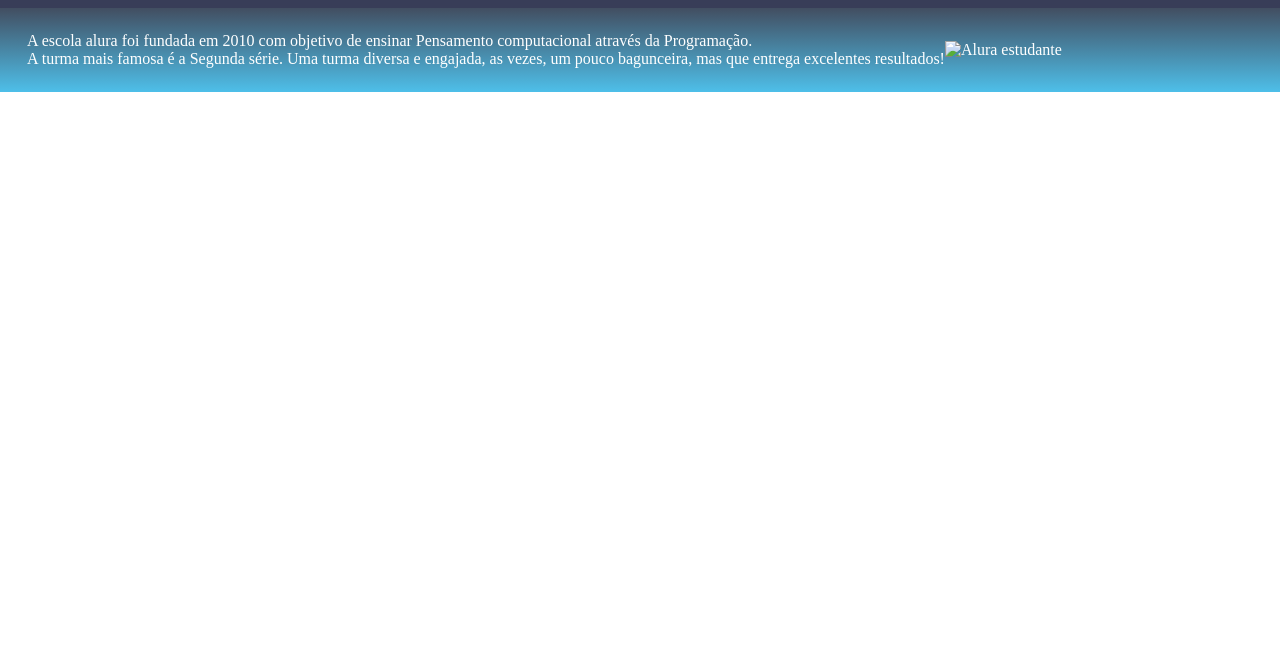
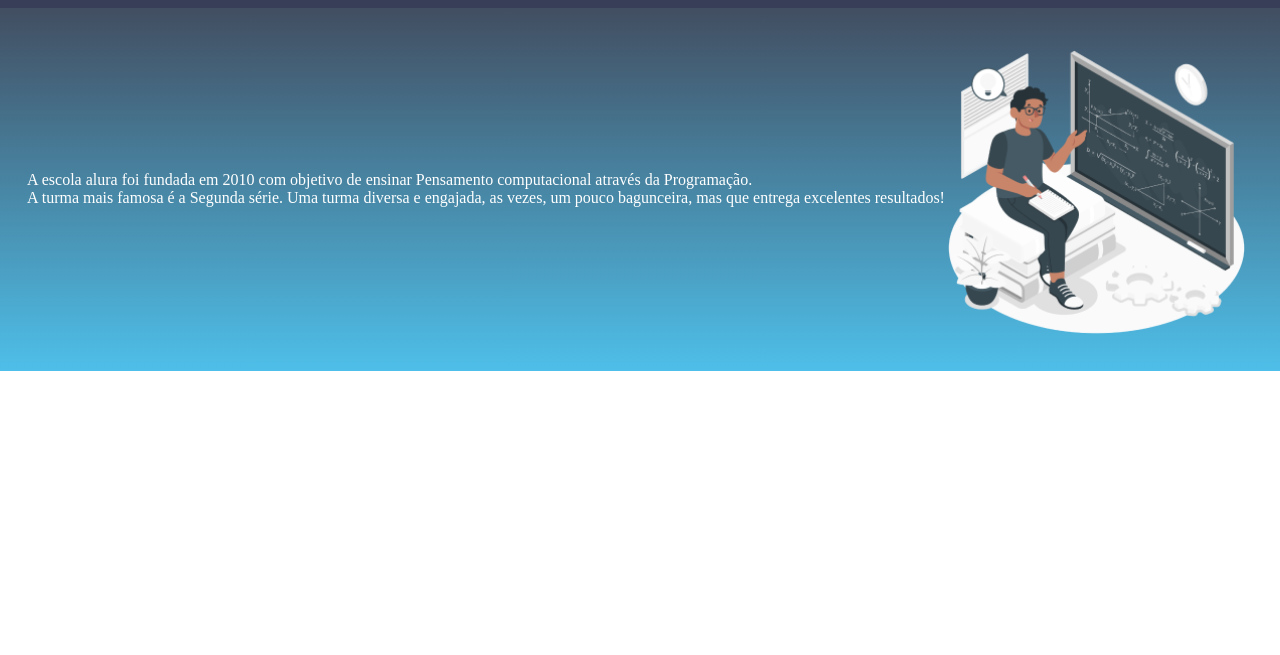
Before and after one commit to looreena/projeto, a plain HTML site: page index.html in a window 1280 px wide. Shown: the part 145-800 px from the top of the page. Drawn offline with Linux system fonts and the light colour scheme.

Commit message:
Add files via upload

```diff
--- a/index.html
+++ b/index.html
@@ -10,6 +10,7 @@
 <body>
     <header class="cabeçalho">
 <img class="cabeçalho imagem" src="alurastart logo (1).png" width="20%">
+<img src="" alt="">
 <ul class="cabeçalho-lista">
 <li class="cabeçalho-lista-item">Escola</li>
 <li class="cabeçalho-lista-item">Estudante </li>
@@ -22,7 +23,7 @@
 <p class="escola-texto-um">A escola alura foi fundada em 2010 com objetivo de ensinar Pensamento computacional através da Programação.</p>
 <p class="escola-texto-dois">A turma mais famosa é a Segunda série. Uma turma diversa e engajada, as vezes, um pouco bagunceira, mas que entrega excelentes resultados!</p>
  </div>
-    <img class="escola-imagem" src="" alt="Alura estudante">
+    <img class="escola-imagem" src="Formula-amico 1.png" alt="Alura estudante">
 </section>
     </header>
 </body>
```
Also changed, not shown: Formula-amico 1.png (added).
